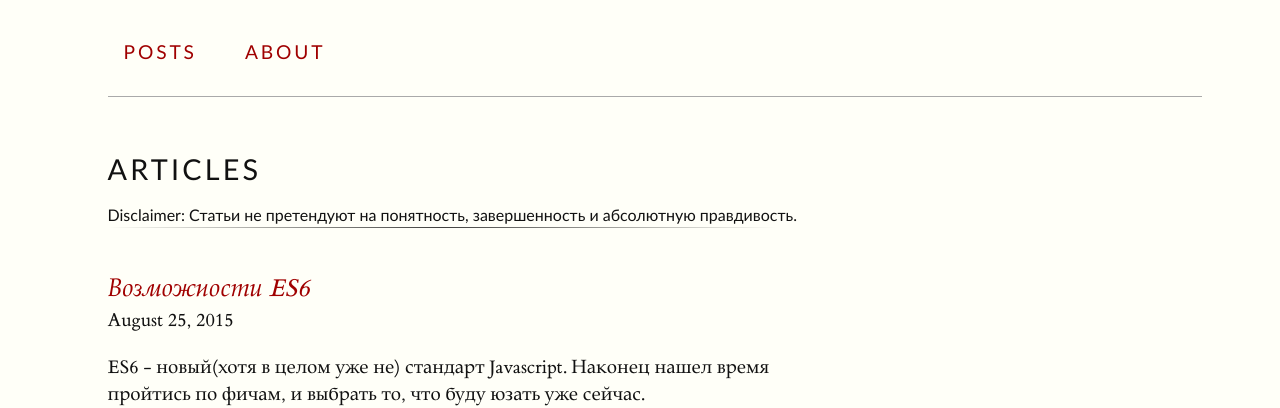
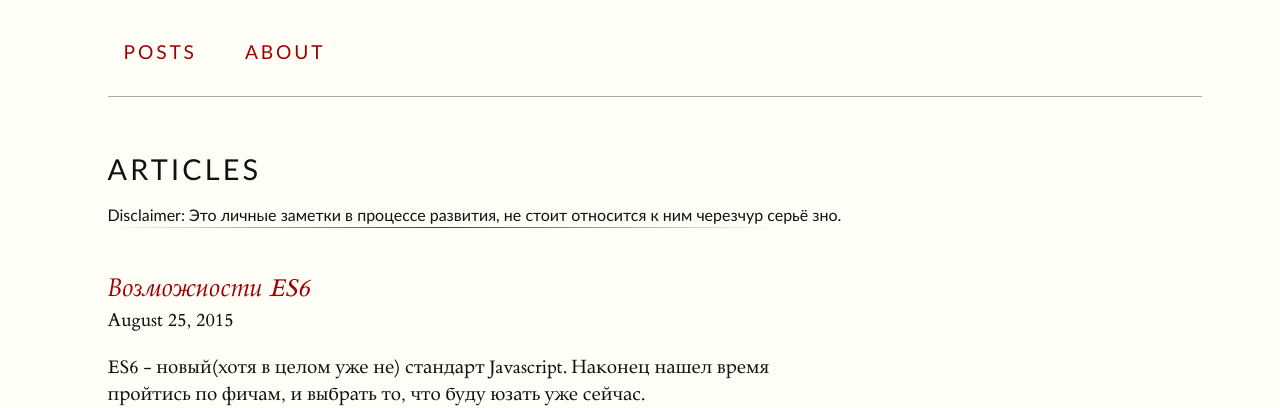
Before and after one commit to Khelek/khelek.github.io, a Jekyll site: the page built from index.html, in a window 1280 px wide. Shown: the top 408 px of the page. Built offline with Jekyll 4.4.1, drawn with Linux system fonts in a browser that asks for light colours.

Commit message:
fix disclaimer

```diff
--- a/index.html
+++ b/index.html
@@ -3,7 +3,7 @@ layout: default
 title: Tufte
 ---
   <h1 class="content-listing-header sans">Articles</h1>
-  <span class="sans">Disclaimer: Статьи не претендуют на понятность, завершенность и абсолютную правдивость.</span>
+  <span class="sans">Disclaimer: Это личные заметки в процессе развития, не стоит относится к ним черезчур серьё зно.</span>
   <ul class="content">
     {% for post in site.posts %}
       <li class="listing">
```
